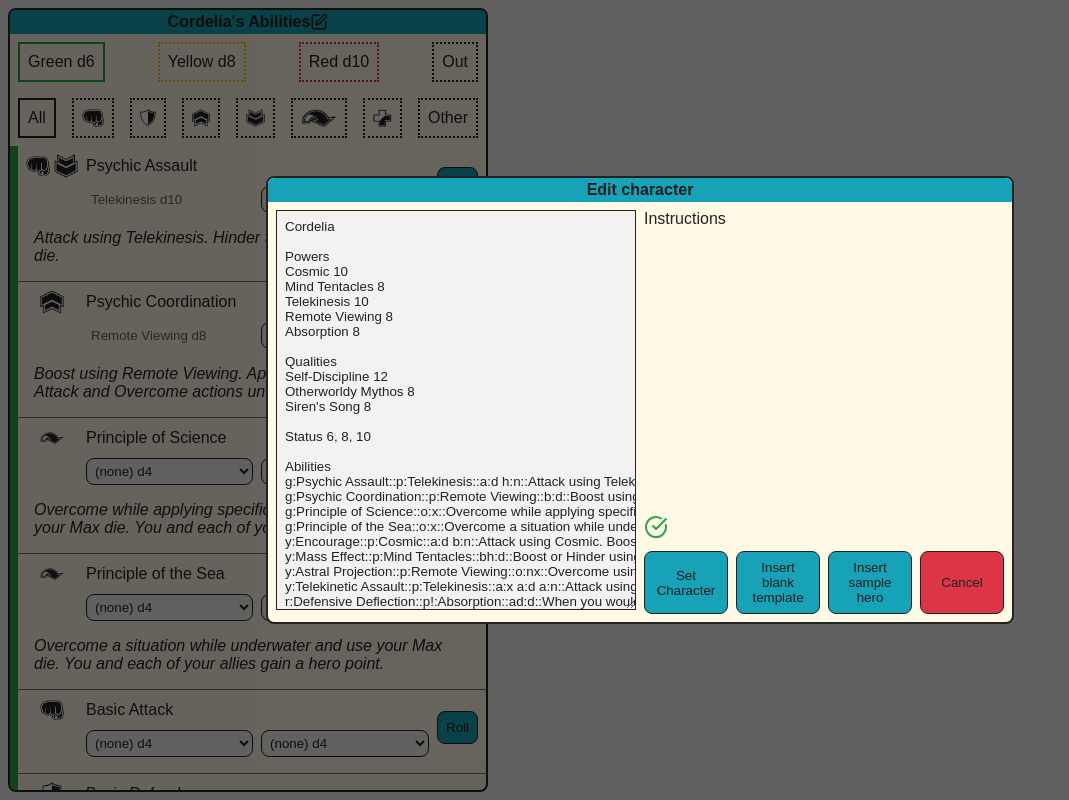
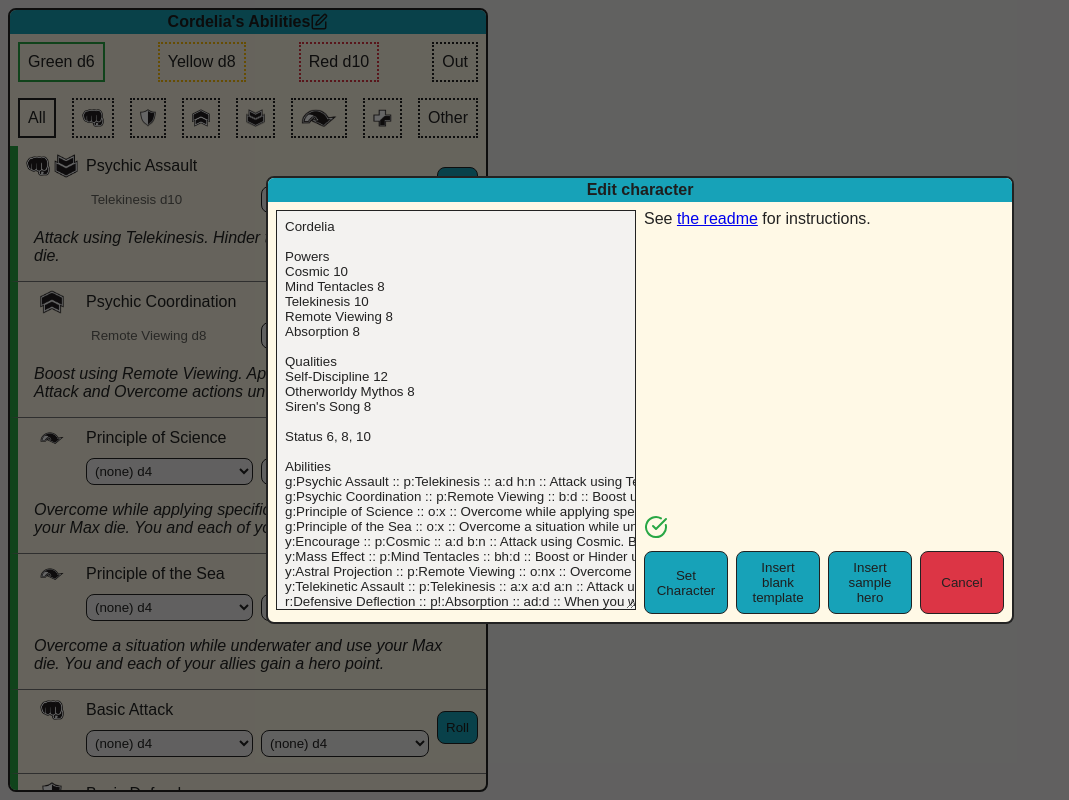
Before and after one commit to Asmor/ndx, a React (Vite) app: page / in a window 1280 px wide. Both pictures are taken after a click on the icon 319 px from the left and 22 px from the top of the page. Shown: the whole page, without its empty margins (0-1069 px from the left). Built offline with nearby package versions, Linux system fonts and the light colour scheme.

Commit message:
Created readme with instructions

```diff
--- a/index.html
+++ b/index.html
@@ -4,9 +4,11 @@
     <meta charset="UTF-8" />
     <link rel="icon" type="image/svg+xml" href="/vite.svg" />
     <meta name="viewport" content="width=device-width, initial-scale=1.0" />
-    <title>Vite + React + TS</title>
+    <title>NDX: Sentinel Comics RPG Dice Roller</title>
     <style>
-      html { background: #1E1E1E; }
+      html {
+        background: #1e1e1e;
+      }
     </style>
   </head>
   <body>
--- a/src/components/CharacterEditorModal.tsx
+++ b/src/components/CharacterEditorModal.tsx
@@ -103,7 +103,16 @@
         <Editor>
           <TextArea value={def} onChange={handleChange} wrap="off" />
         </Editor>
-        <Instructions>Instructions</Instructions>
+        <Instructions>
+          See{" "}
+          <a
+            href="https://github.com/Asmor/ndx/#ndx-sentinel-comics-rpg-dice-roller"
+            target="_blank"
+          >
+            the readme
+          </a>{" "}
+          for instructions.
+        </Instructions>
         <Validator>
           {validation.error}
           <br />
--- a/src/util/charMgmt/parsers.ts
+++ b/src/util/charMgmt/parsers.ts
@@ -241,7 +241,9 @@
 
 // todo test
 export const parseAbility = (abilityLine: string): Ability => {
-  const parts = abilityLine.split(regex.ability.split);
+  const parts = abilityLine
+    .split(regex.ability.split)
+    .map((part) => part.trim());
   // ["g:Psychic Assault", "p:Telekinesis", "a:d h:n"];
   if (parts.length < 2 || parts.length > 4) {
     throw new Error(errors.ability.format(abilityLine));
```
Also changed, not shown: src/samples/cordelia.txt, 2 other files (tests, documents, lock files or other folders).
